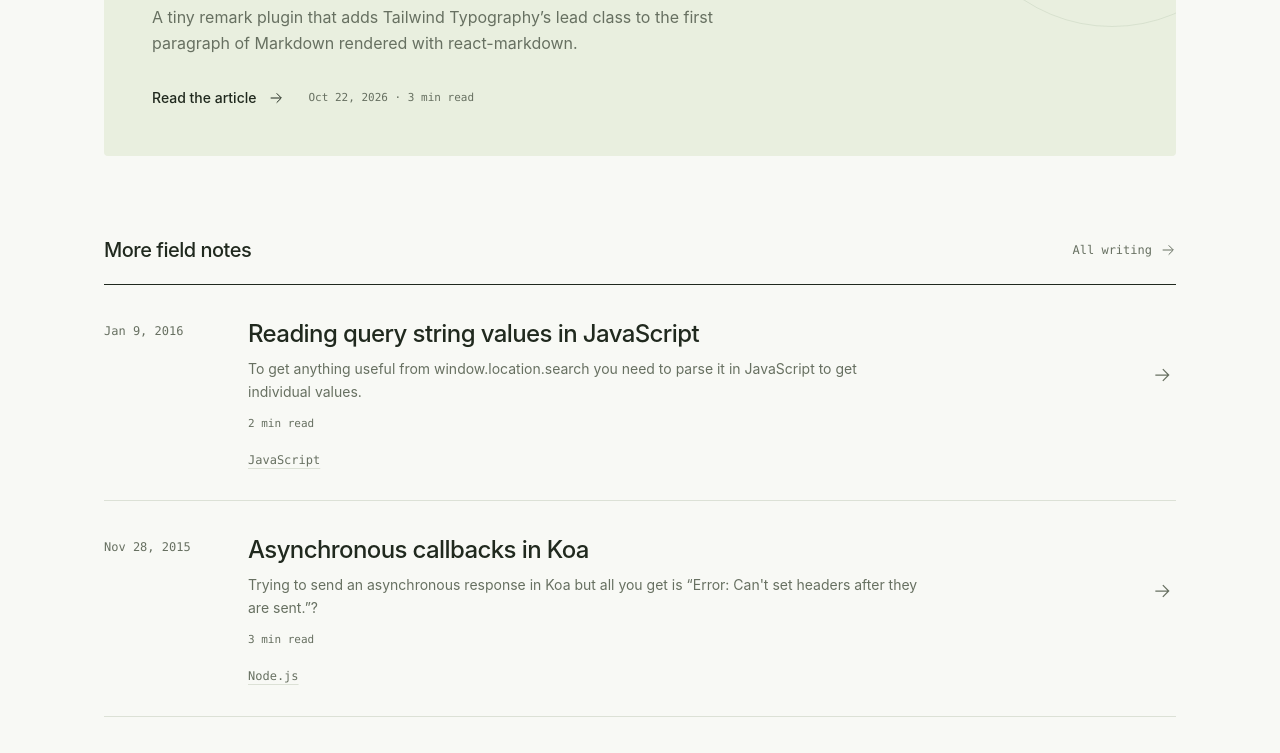
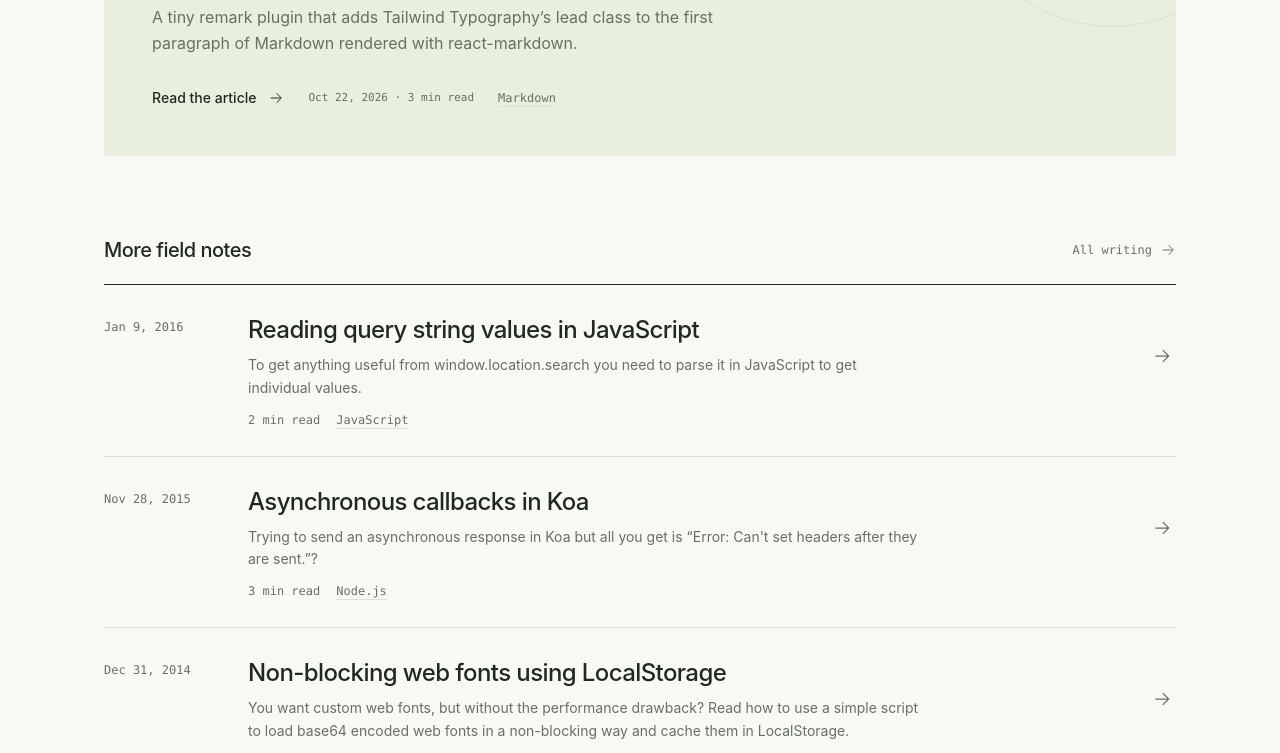
Before and after one commit to CrocoDillon/crocodillon.com, a Next.js app: page / in a window 1280 px wide. Shown: the part 734-1487 px from the top of the page. Built offline with nearby package versions, Linux system fonts and the light colour scheme.

Commit message:
fix: compact article metadata and tag the featured card

```diff
--- a/app/components/post-list.tsx
+++ b/app/components/post-list.tsx
@@ -9,10 +9,10 @@ export function PostList({ posts }: { posts: Post[] }) {
   return (
     <ol className="divide-y divide-line">
       {posts.map(post => (
-        <li key={post.slug}>
+        <li key={post.slug} className="py-6 sm:py-7">
           <Link
             href={`/blog/${post.slug}`}
-            className="group grid gap-3 py-7 sm:grid-cols-[120px_1fr_24px] sm:gap-6 sm:py-8"
+            className="group grid gap-3 sm:grid-cols-[120px_1fr_24px] sm:gap-6"
           >
             <time
               dateTime={post.publishedAt}
@@ -27,14 +27,14 @@ export function PostList({ posts }: { posts: Post[] }) {
               <p className="mt-2 max-w-2xl text-sm leading-relaxed text-muted">
                 {post.description}
               </p>
-              <p className="mt-3 flex items-center gap-3 font-mono text-[11px] text-muted">
-                <span>{post.readingMinutes} min read</span>
-                <PublicationStatusLabel status={post.status} />
-              </p>
             </div>
             <ArrowIcon className="hidden size-5 self-center text-muted transition-transform group-hover:translate-x-1 group-hover:text-moss sm:block" />
           </Link>
-          <TagLinks slugs={post.tags} className="-mt-3 pb-7 sm:ml-36 sm:pb-8" />
+          <div className="mt-3 flex flex-wrap items-center gap-x-4 gap-y-2 font-mono text-xs text-muted sm:ml-36">
+            <span>{post.readingMinutes} min read</span>
+            <PublicationStatusLabel status={post.status} />
+            <TagLinks slugs={post.tags} />
+          </div>
         </li>
       ))}
     </ol>
--- a/app/page.tsx
+++ b/app/page.tsx
@@ -5,6 +5,7 @@ import { PostList } from '@/components/post-list'
 import { getPosts } from '@/lib/posts'
 import { formatDate } from '@/lib/site'
 import { PublicationStatusLabel } from '@/components/publication-status'
+import { TagLinks } from '@/components/tag-links'
 
 export const metadata: Metadata = { alternates: { canonical: '/' } }
 
@@ -53,11 +54,15 @@ export default async function Home() {
             <p className="mt-5 max-w-xl leading-relaxed text-muted">
               {latest.description}
             </p>
+          </Link>
           <div className="mt-8 flex flex-wrap items-center gap-x-6 gap-y-3">
-              <span className="inline-flex items-center gap-3 text-sm font-medium">
+            <Link
+              href={`/blog/${latest.slug}`}
+              className="group inline-flex items-center gap-3 text-sm font-medium hover:text-moss"
+            >
               Read the article{' '}
               <ArrowIcon className="size-4 transition-transform group-hover:translate-x-1" />
-              </span>
+            </Link>
             <span className="font-mono text-[11px] text-muted">
               <time dateTime={latest.publishedAt}>
                 {formatDate(latest.publishedAt)}
@@ -65,8 +70,8 @@ export default async function Home() {
               · {latest.readingMinutes} min read
             </span>
             <PublicationStatusLabel status={latest.status} />
+            <TagLinks slugs={latest.tags} />
           </div>
-          </Link>
         </div>
       </section>
       <section aria-labelledby="writing-heading" className="mt-16 sm:mt-20">
```
Lines whose indentation alone changed are shown as unchanged.
